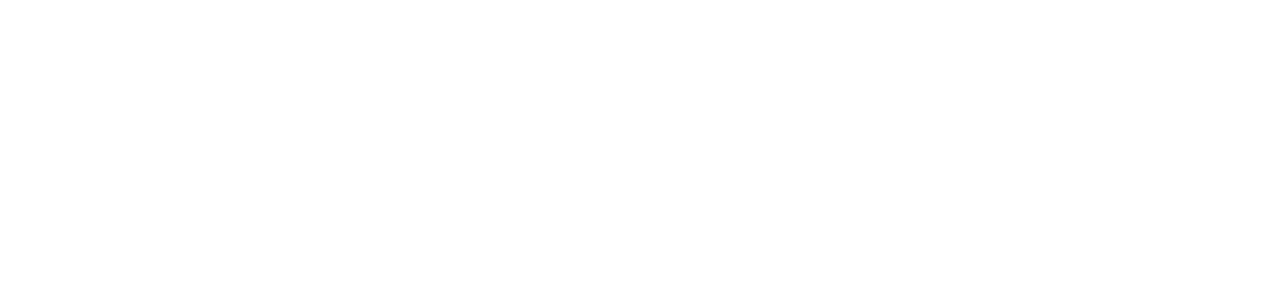
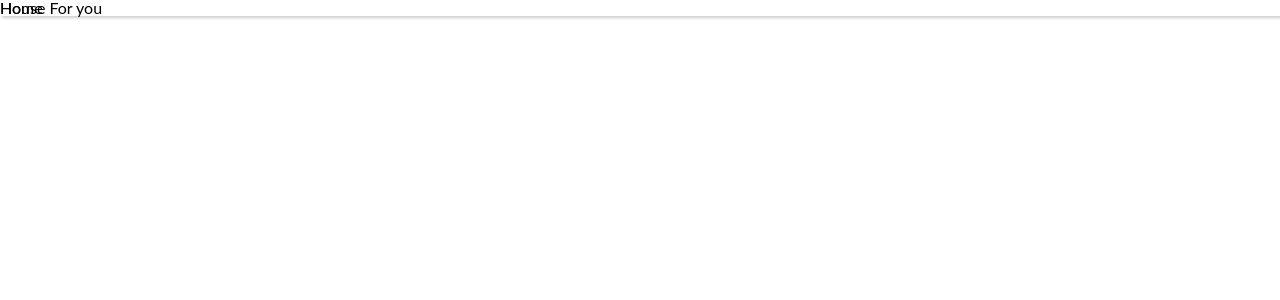
Before and after one commit to victorHL99/house-for-you-front, a React (Create React App) app: page /home in a window 1280 px wide. Before the commit this address had no page. Shown: the top 300 px of the page. Built offline with nearby package versions, Linux system fonts and the light colour scheme.

Commit message:
:sparkles: feat: added Home for Routes index

```diff
--- a/src/routes/Routes.js
+++ b/src/routes/Routes.js
@@ -4,6 +4,7 @@
 
 import Signup from '../pages/Signup';
 import Login from '../pages/Login';
+import Home from "../pages/Home"
 
 export default function Router() {
   return (
@@ -13,6 +14,7 @@
 
       <Route path="/signup" element={<Signup />} />
       <Route path="/" element={<Login />} />
+      <Route path="/home" element={<Home />} />
     </Routes>
   );
 }
```
